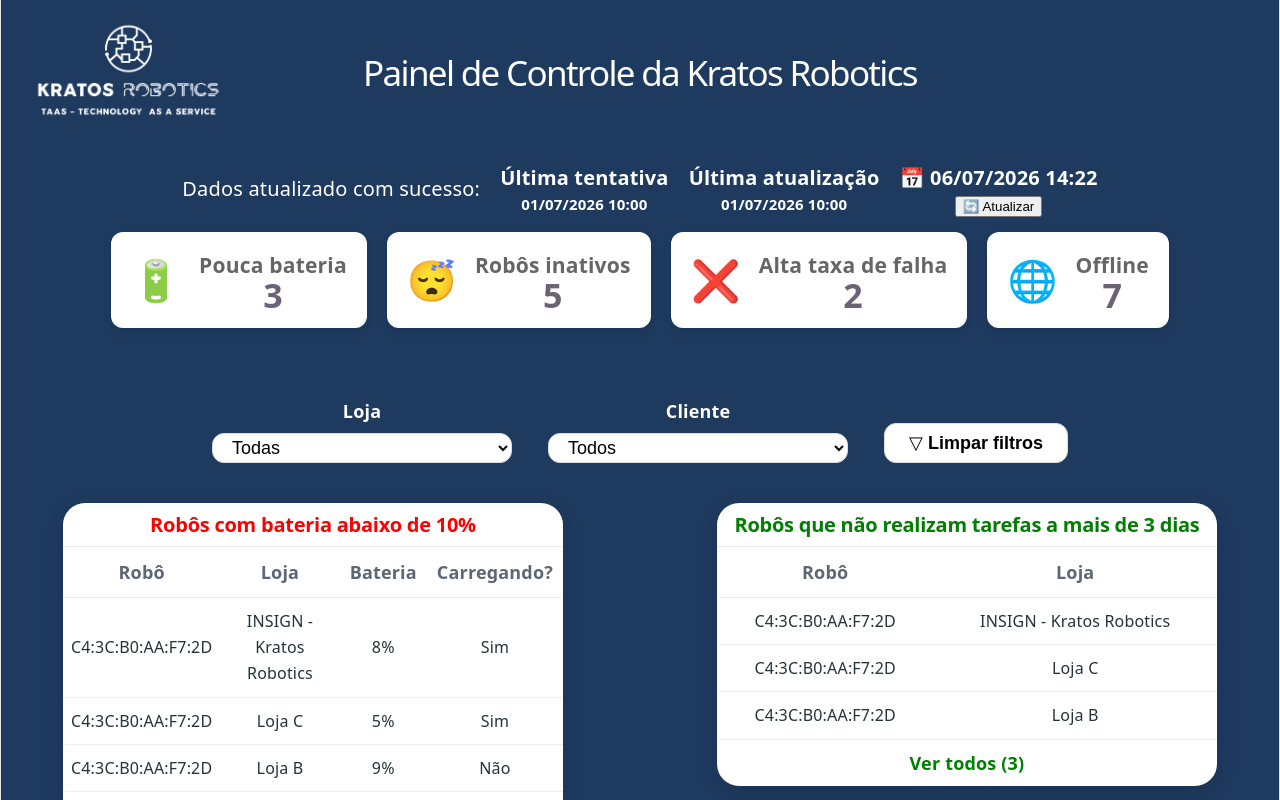
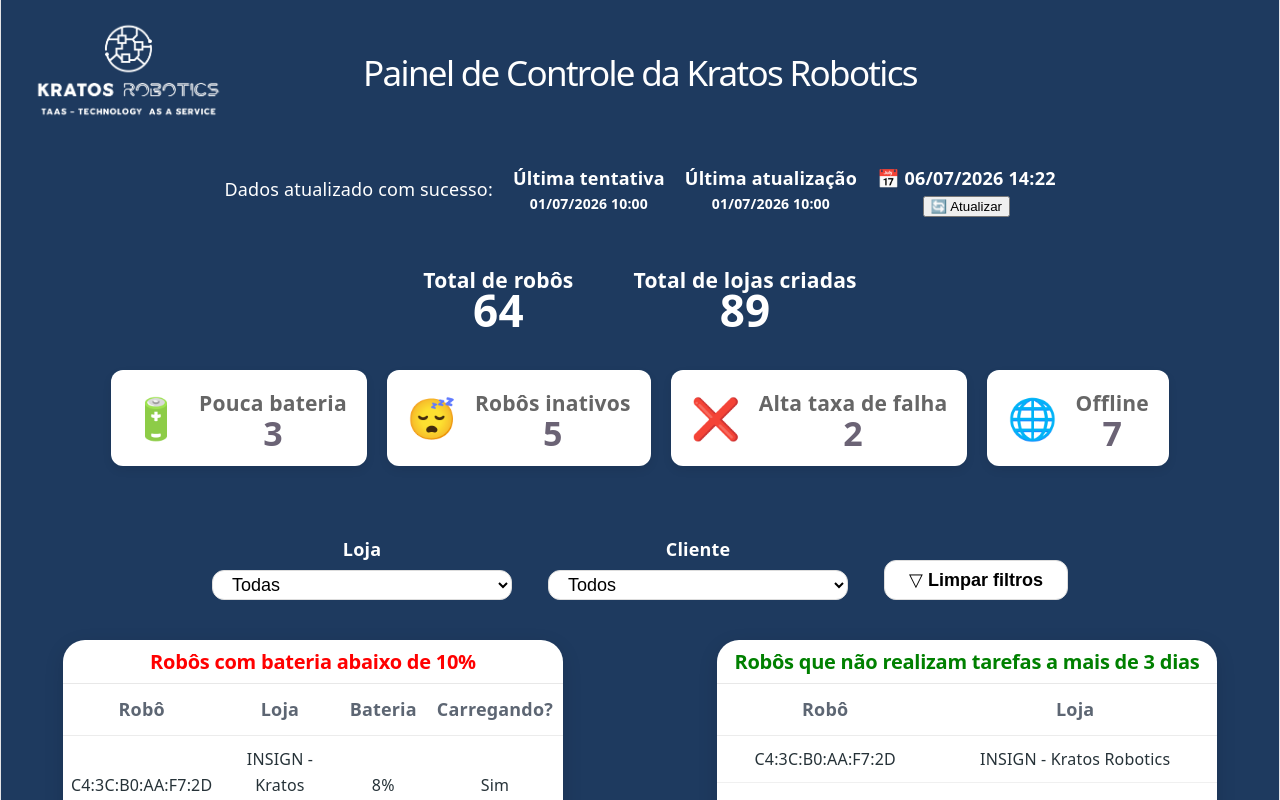
Before and after one commit to le-bap/Dashboard-Kratos, a Vue app in the folder frontend/: page / in a window 1280 px wide. Shown: the top 800 px of the page. Built offline with nearby package versions, Linux system fonts and the light colour scheme.

Commit message:
adicionando indicadores totais

```diff
--- a/frontend/src/components/cards/CollectorStatus.vue
+++ b/frontend/src/components/cards/CollectorStatus.vue
@@ -28,7 +28,7 @@
 
     <div class="content">
         <p id="nowLabel">📅 06/07/2026 14:22</p>
-        <button class="refresh-btn" id="refreshBtn"><span class="spin-icon">🔄</span> Atualizar</button>
+        <button ><span class="spin-icon">🔄</span> Atualizar</button>
       </div>
 
 </div>
@@ -39,26 +39,28 @@
 
 .card{
     padding:15px;
+    max-width: 900px;
     display:flex;
     align-items:center;
     gap:20px;
     background-color: #1E3A5F;
+    margin-bottom: 15px;
 }
 
 .icon{
-    font-size:20px;
+    font-size:18px;
     color: white;
 }
 
 .content h3{
     margin:0;
-    font-size: 15px;
+    font-size: 14px;
     color:white;
 }
 
 .content p{
     margin:4px 0 0;
-    font-size:20px;
+    font-size:18px;
     font-weight:bold;
     color: white;
 }
--- /dev/null
+++ b/frontend/src/components/cards/GeneralQuantity.vue
@@ -0,0 +1,47 @@
+<script setup>
+
+// o que irá receber de informação
+defineProps({
+    title:String,
+    value:Number,
+})
+
+</script>
+
+<template>
+
+<div class="card">
+
+    <div class="content">
+        <h3>{{ title }}</h3>
+        <p>{{ value }}</p>
+    </div>
+
+</div>
+
+</template>
+
+<style scoped>
+
+.card{
+    border-radius:12px;
+    padding:20px;
+    display:flex;
+    align-items:center;
+    gap:18px;
+}
+
+.content h3{
+    margin:0;
+    color: white
+}
+
+.content p{
+    color: white;
+    margin:4px 0 0;
+    font-size:44px;
+    font-weight:bold;
+
+}
+
+</style>
--- a/frontend/src/components/layout/AboutIndicators.vue
+++ b/frontend/src/components/layout/AboutIndicators.vue
@@ -23,6 +23,7 @@
     align-items:center;
     gap:18px;
     box-shadow:0px 4px 10px rgba(0,0,0,.08);
+    margin-bottom: 30px;
 }
 
 .content h3{
--- a/frontend/src/views/Dashboard.vue
+++ b/frontend/src/views/Dashboard.vue
@@ -5,6 +5,7 @@
 import FilterBar from "../components/filters/FilterBar.vue"
 import RobotTable from "../components/tables/RobotTable.vue";
 import AboutIndicators from "../components/layout/AboutIndicators.vue";
+import GeneralQuantity from "../components/cards/GeneralQuantity.vue";
 
 const columns_battery = [
   { label: "Robô", key: "robot" },
@@ -66,6 +67,18 @@
       lastAttempt="01/07/2026 10:00"
       lastUpdate="01/07/2026 10:00"
     />
+    <div class="cards">
+      <GeneralQuantity
+        title="Total de robôs"
+        :value="64"
+      />
+
+      <GeneralQuantity
+        title="Total de lojas criadas"
+        :value="89"
+      />
+    </div>
+    <br>
     <div class="cards">
         <SummaryCard
             title="Pouca bateria"
```
